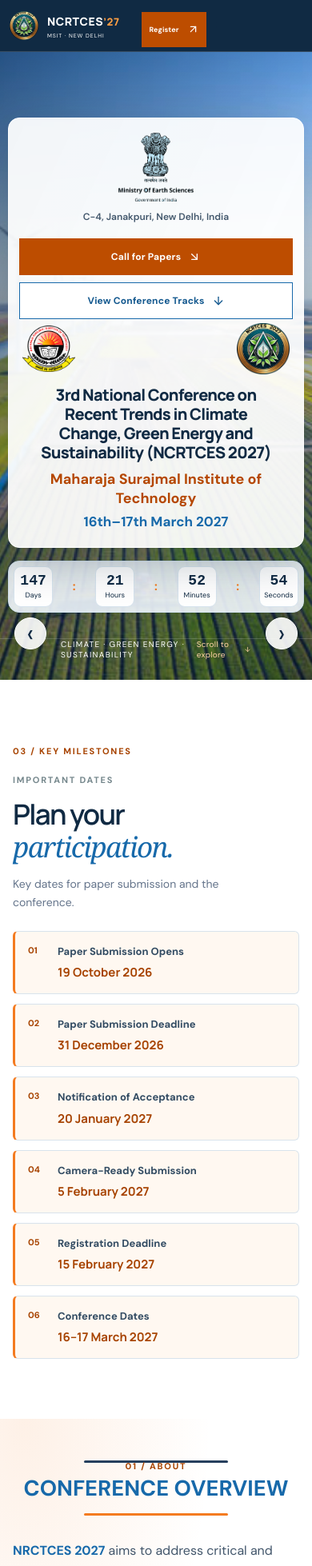
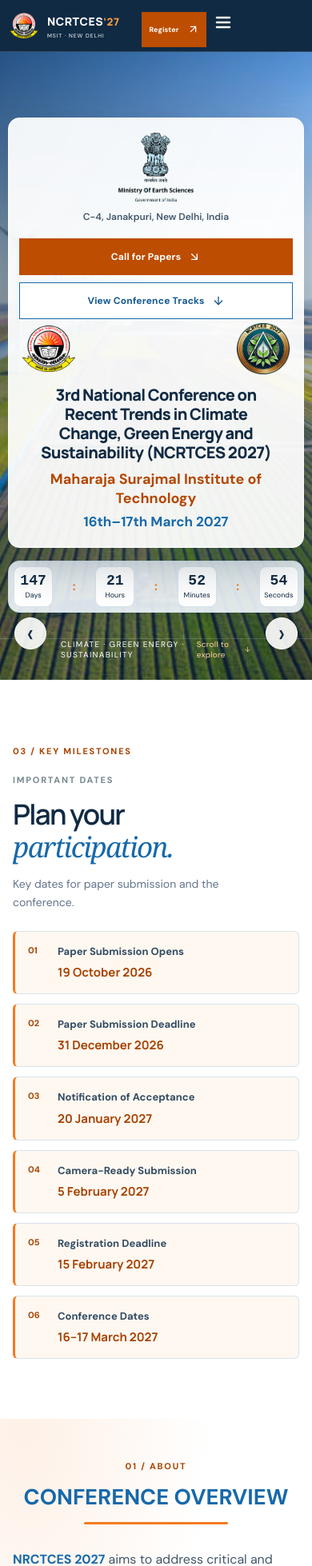
Before and after one commit to shreyvirmani/NRCTCES2027, a React (Vite) app: page / in a window 390 px wide. Shown: the top 1958 px of the page at 80% size. Built offline with nearby package versions, Linux system fonts and the light colour scheme.

Commit message:
fix: improve mobile navigation and page alignment

```diff
--- a/src/site.jsx
+++ b/src/site.jsx
@@ -3,7 +3,7 @@
 import { CONFERENCE_START, conferenceConfig as c, sampleRegistrations } from './data/conferenceConfig';
 
 const navItems = [['Home','#top'],['Overview','#about'],['Tracks','#tracks'],['Important dates','#dates'],['Committee','#committee'],['Guidelines','#guidelines'],['Contact','#contact']];
-function Brand(){return <a className="brand" href="/" aria-label={`${c.acronym} home`}><img className="brand-logo" src={c.assets.ncrtces} alt=""/><span className="brand-copy"><strong>{c.acronym}<i>’{c.year.slice(2)}</i></strong><small>{c.shortInstitution} · NEW DELHI</small></span></a>}
+function Brand(){return <a className="brand" href="/" aria-label={`${c.acronym} home`}><img className="brand-logo" src={c.assets.msit} alt=""/><span className="brand-copy"><strong>{c.acronym}<i>’{c.year.slice(2)}</i></strong><small>{c.shortInstitution} · NEW DELHI</small></span></a>}
 function Header(){
   const [open,setOpen]=useState(false);
   const [previousOpen,setPreviousOpen]=useState(false);
--- a/src/styles.css
+++ b/src/styles.css
@@ -446,3 +446,24 @@
     padding-inline: 16px;
   }
 }
+
+/* Align the compact navigation and keep its controls legible on mobile. */
+@media (max-width: 700px) {
+  .header { background: #102a43 !important; }
+  .header .menu-toggle { display: inline-flex; color: #fff !important; background: transparent; }
+  .header .menu-toggle svg { width: 24px; height: 24px; stroke-width: 2.5; }
+  .header .nav, .header .nav.open { background: #102a43 !important; }
+  .header .nav > a, .header .nav-dropdown-toggle, .header .mobile-admin { color: #fff !important; }
+  .header .nav > a, .header .previous-menu { border-color: #ffffff30; }
+  .header .previous-menu-panel { background: #fff !important; }
+  .header .previous-menu-panel a { color: #183b59 !important; }
+}
+
+/* The first overview label is text; only the final span is the underline. */
+.conference-overview .overview-heading > span:first-child {
+  width: auto;
+  height: auto;
+  background: none;
+  border-radius: 0;
+}
+.contact-updated, .footer { background: #102a43 !important; }
```
